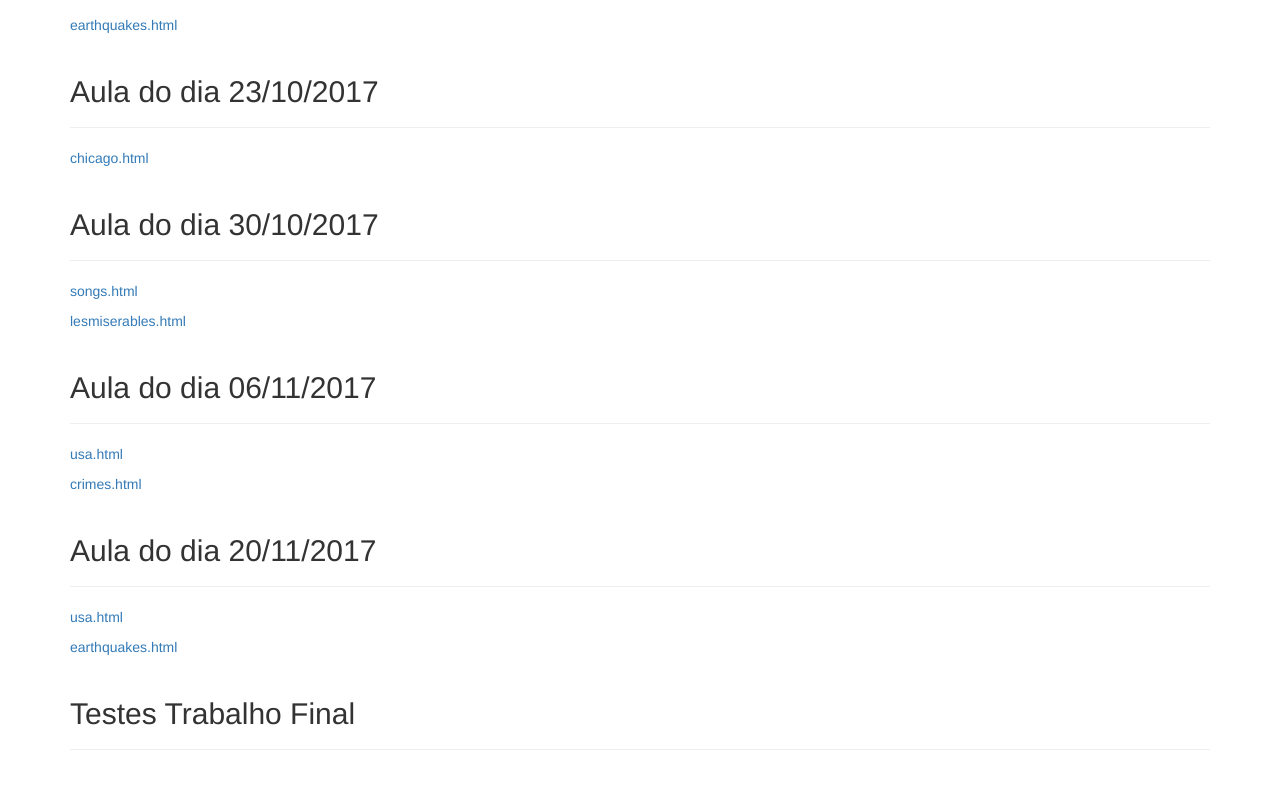
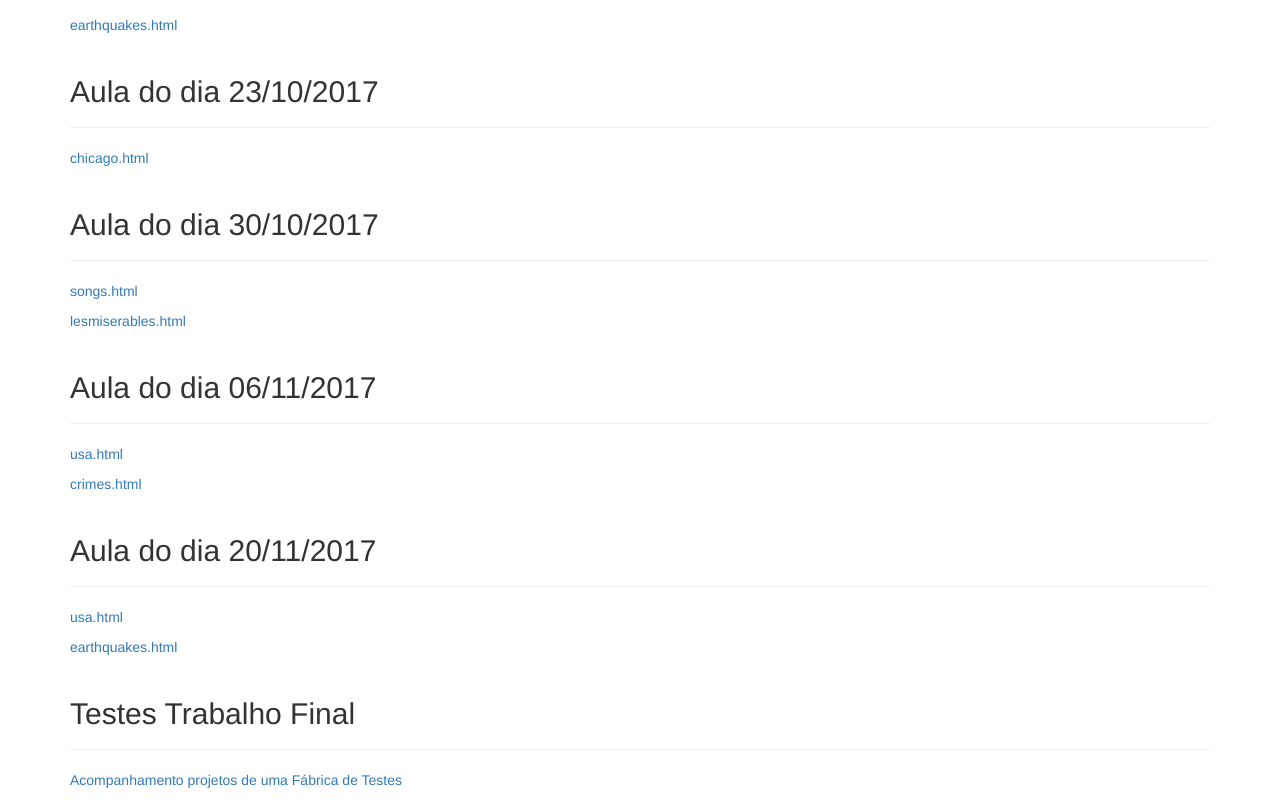
Before and after one commit to aragaobs/datavis--course, a plain HTML site: page index.html in a window 1280 px wide. Shown: the part 884-1684 px from the top of the page. Before the commit the page ends 1654 px from the top, so only its background shows below. Drawn offline with nearby package versions, Linux system fonts and the light colour scheme.

Commit message:
Atualização index - projeto final

```diff
--- a/index.html
+++ b/index.html
@@ -100,6 +100,7 @@
       <div class="page-header">
           <h2>Testes Trabalho Final</h2>
           </div>
+      <p><a href="/datavis--course/Trabalho_Final/Test.html">Acompanhamento projetos de uma Fábrica de Testes</a></p>
 
     </div><!-- /.container -->
 
```
